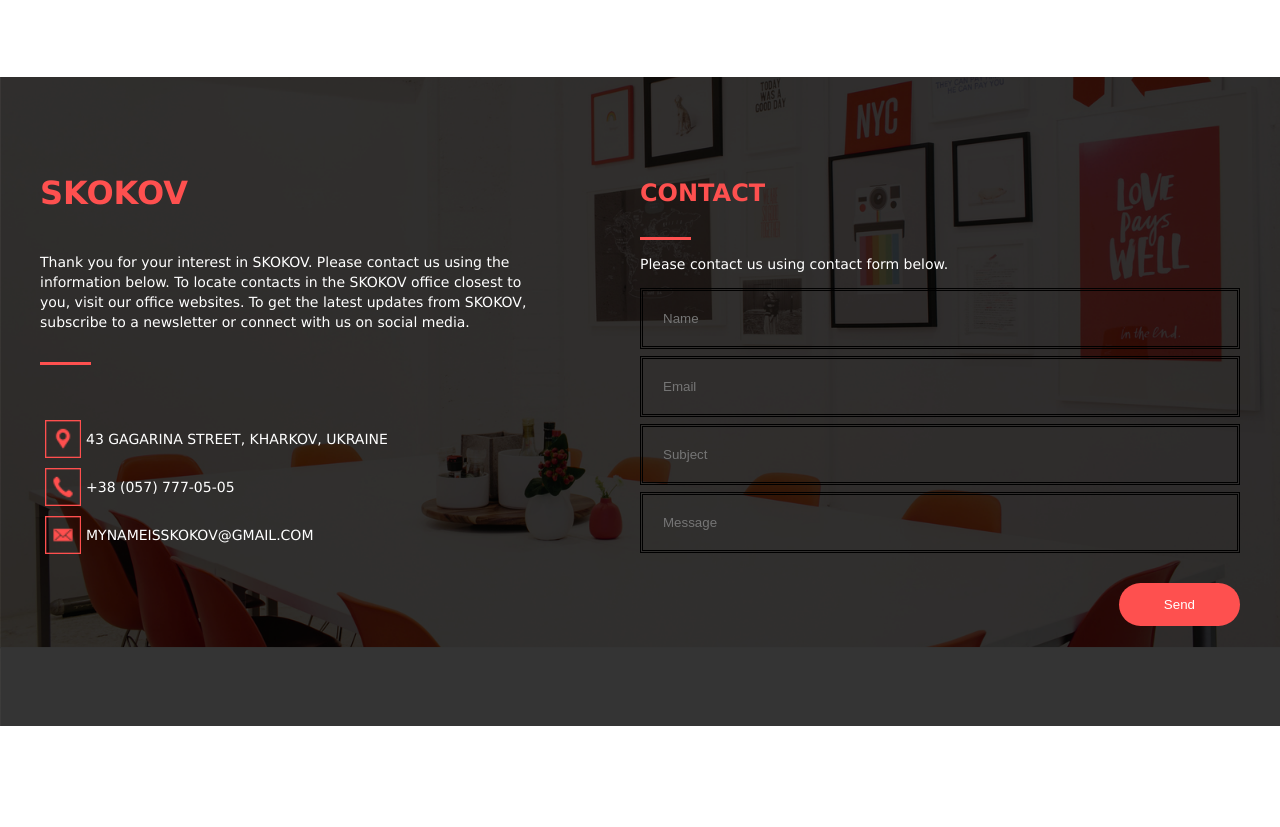
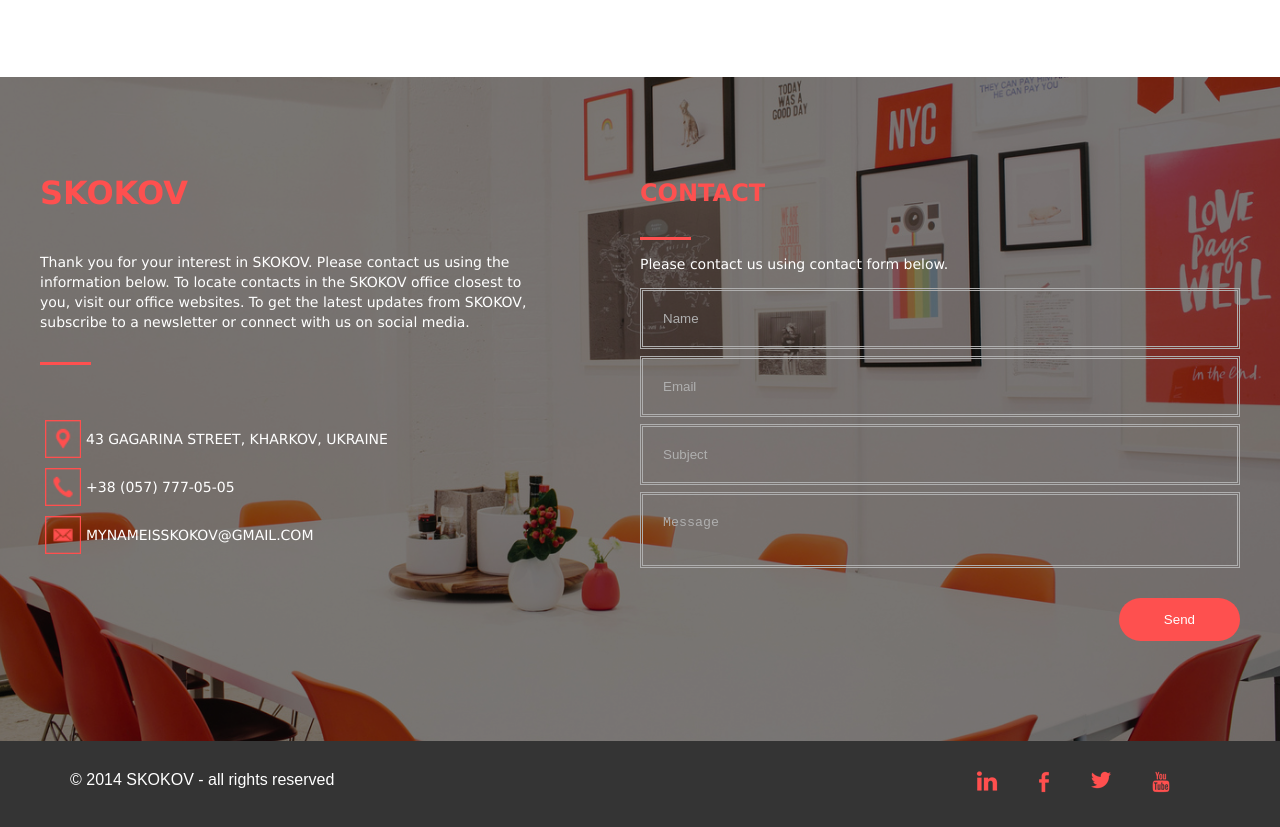
Before and after one commit to v-ignatenko/skokov, a website: page index.html in a window 1280 px wide. Shown: the part 4542-5369 px from the top of the page. Before the commit the page ends 5268 px from the top, so only its background shows below. Drawn offline with nearby package versions, Linux system fonts and the light colour scheme; a web font is replaced by a local one.

Commit message:
ОСТАЛОСЬ МЕДИА
_+

```diff
--- a/index.html
+++ b/index.html
@@ -641,10 +641,11 @@
    </section>
    <!-- contact -->
    <footer class="footer">
+      <div class="shadow">
       <!-- контеинер -->
       <div class="container">
          <!-- главний блок -->
-         <div class="contact">
+         <div class="contact z-index-3">
             <!-- левый блок -->
             <div class="contact-left">
                <h4>
@@ -687,13 +688,13 @@
                   Please contact us using contact form below.
                </p>
                <form action="">
-                  <input type="text" placeholder="Name">
+                  <input required type="text" placeholder="Name">
 
-                  <input type="text" placeholder="Email">
+                  <input required type="email" placeholder="Email">
 
-                  <input type="text" placeholder="Subject">
+                  <input required type="text" placeholder="Subject">
 
-                  <input type="text" placeholder="Message">
+                  <textarea required type="text" placeholder="Message"></textarea>
                   <div class="button-submit">
 
                      <button type="submit">
@@ -703,6 +704,21 @@
                </form>
             </div>
          </div>
+      </div>
+         <div class="footer-nav z-index-3">
+            <div class="container df">
+            <div class="footer-text">
+               © 2014 SKOKOV - all rights reserved
+            </div>
+            <div class="social">
+               <a href="#"><img src="/src/img/footer/social/linkedin.png" alt=""></a>
+               <a href="#"><img src="/src/img/footer/social/facebook.png" alt=""></a>
+               <a href="#"><img src="/src/img/footer/social/twitter.png" alt=""></a>
+               <a href="#"><img src="/src/img/footer/social/youtube.png" alt=""></a>
+            </div>
+            </div>
+         </div>
+
       </div>
    </footer>
    <script
--- a/src/sass/_footer.sass
+++ b/src/sass/_footer.sass
@@ -1,12 +1,15 @@
 .footer
-   background: #999 url(../../img/footer/bg/3-layers.png) center no-repeat
+   background: #999 url(../../img/footer/bg/bg.png) center no-repeat
    // display: flex
    // fixed
    background-size: cover
+   position: relative
+
    & .contact
       display: flex
       padding-bottom: 100px
       flex-wrap: wrap
+
       & .contact-left
          width: 50%
          & h4
@@ -63,16 +66,26 @@
       line-height: 20px
       text-transform: uppercase
 form
-   & input
+   & input,
+   textarea
       display: flex
       flex-direction: column
       margin-top: 7px
       background-color: transparent
+      // !! хайден
       overflow: none
+      color: #aeaeae
+      resize: none
+      // отключиние обврдки
+      outline: none
       padding: 20px
       width: 100%
 
       border: double
+      // &:focus
+      //    border: 10px solid #fff
+      &::placeholder
+         color: #afafaf
    & .button-submit
       margin-top: 30px
 
@@ -90,3 +103,30 @@ form
             background-color: #fff
             color: #fe504f
             transition: 500ms
+.shadow
+   &:after
+      position: absolute
+      content: ''
+      top: 0px
+      left: 0px
+      bottom: 0px
+      right: 0px
+      background: rgba(0, 0, 0, 0.5)
+      z-index: 2
+
+.z-index-3
+
+   z-index: 99
+   position: relative
+.footer-nav
+   background-color: #343434
+   color: #fff
+   .container
+      padding: 30px
+
+      justify-content: space-between
+      .social
+         display: flex
+         & a
+            margin-right: 40px
+            &:header
--- a/src/sass/_header.sass
+++ b/src/sass/_header.sass
@@ -64,6 +64,7 @@
    align-items: center
    padding-top: 71px
 
+
    & .logo
       font-size: 32px
       // делает все буквы заглавными
--- a/src/sass/style.sass
+++ b/src/sass/style.sass
@@ -16,7 +16,8 @@ body
 div,
 span,
 input,
-nav
+nav,
+textarea
    box-sizing: border-box
 
 @import 'header.sass'
```
Also changed, not shown: src/build/css/style.css, src/css/style.css, src/img/footer/bg/3-layers.png (deleted), src/img/footer/bg/bg.png (added), src/img/footer/social/facebook.png (added), src/img/footer/social/linkedin.png (added), src/img/footer/social/twitter.png (added), src/img/footer/social/youtube.png (added).
